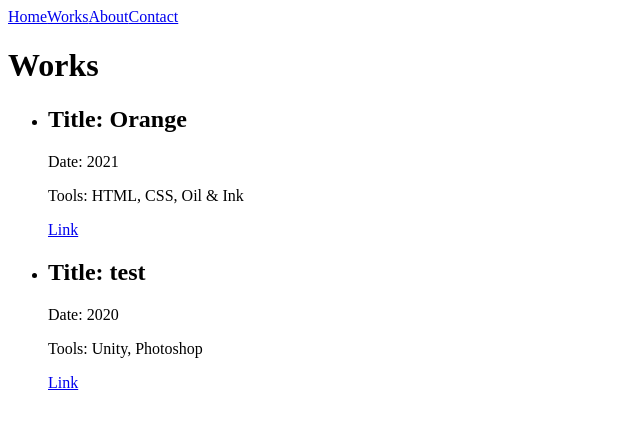
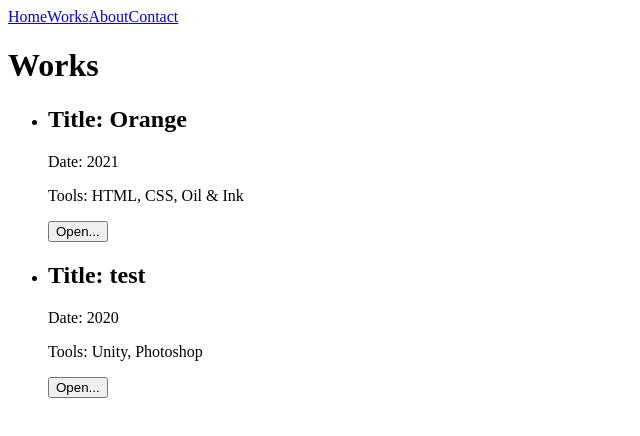
Before and after one commit to emmali98/portfolio-static, a Next.js app: page /works in a window 1280 px wide. Shown: the top 436 px of the page, without its empty margins (0-640 px from the left). Built offline with nearby package versions, Linux system fonts and the light colour scheme.

Commit message:
Creates modal for each work entry
State was "lifted up" to the works page, so only one modal can be
open at a time. Next challenge will be creating a close button...

```diff
--- a/app/works/page.tsx
+++ b/app/works/page.tsx
@@ -1,14 +1,22 @@
+'use client'
 import WorkEntry from '@/components/work-entry.jsx';
 import workData from '../../public/works-data.jsx';
+import { useState } from 'react';
 
 export default function Page() {
+  const [openWork, setOpenWork] = useState('');
+
+  const changeWork = (title) => setOpenWork(title);
+
   const worksList = workData.map(entry =>
-      <li key={entry.path}>
+    <li key={entry.title}>
       <WorkEntry
         title={entry.title}
         date={entry.date}
         tools={entry.tools}
         path={entry.path}
+        opened={openWork == entry.title}
+        onWorkChange={() => changeWork(entry.title)}
       />
     </li>
   );
--- a/components/work-entry.jsx
+++ b/components/work-entry.jsx
@@ -1,10 +1,11 @@
 'use client'
 
-export default function WorkEntry({ title, date, tools, path}) {
+export default function WorkEntry({ title, date, tools, path, opened, onWorkChange}) {
     return (<div className="work-entry">
         <h2>Title: {title}</h2>
         <p>Date: {date}</p>
         <p>Tools: {tools}</p>
-        <a href={path}>Link</a>
+        <button onClick={onWorkChange}>Open...</button>
+        {opened && <div >Modal</div>}
     </div>)
 }
```
Lines whose indentation alone changed are shown as unchanged.
